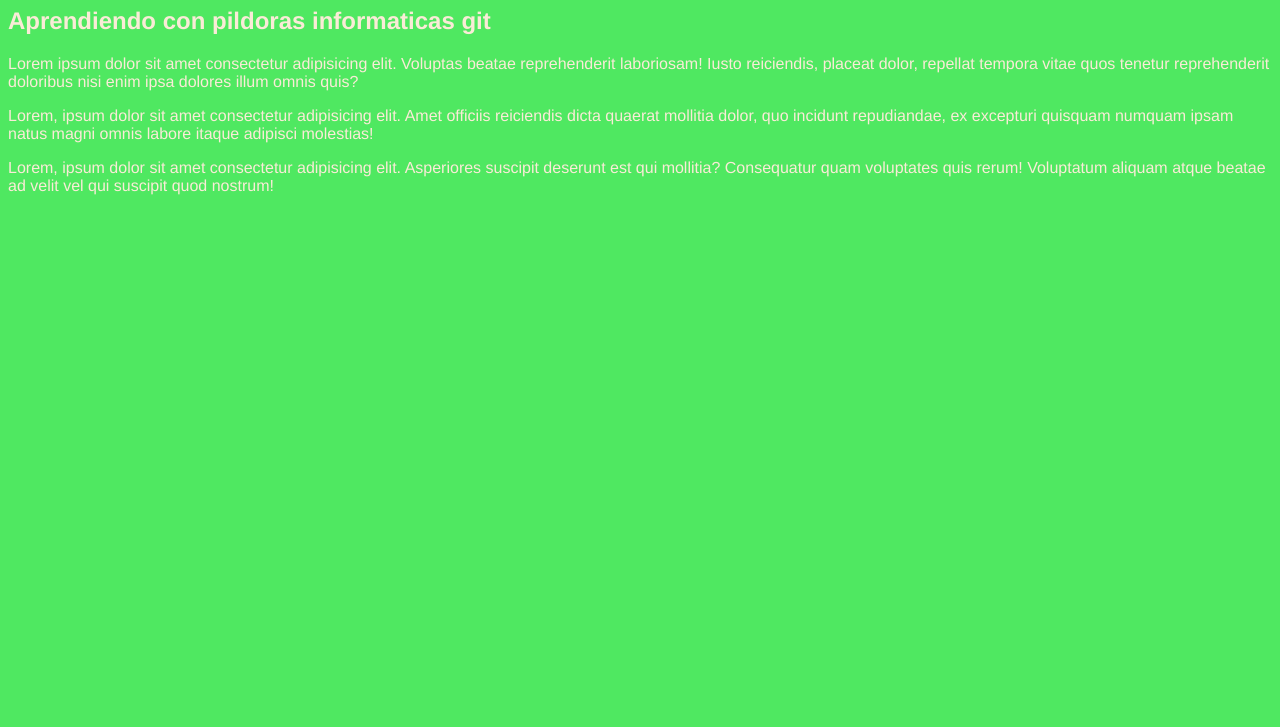
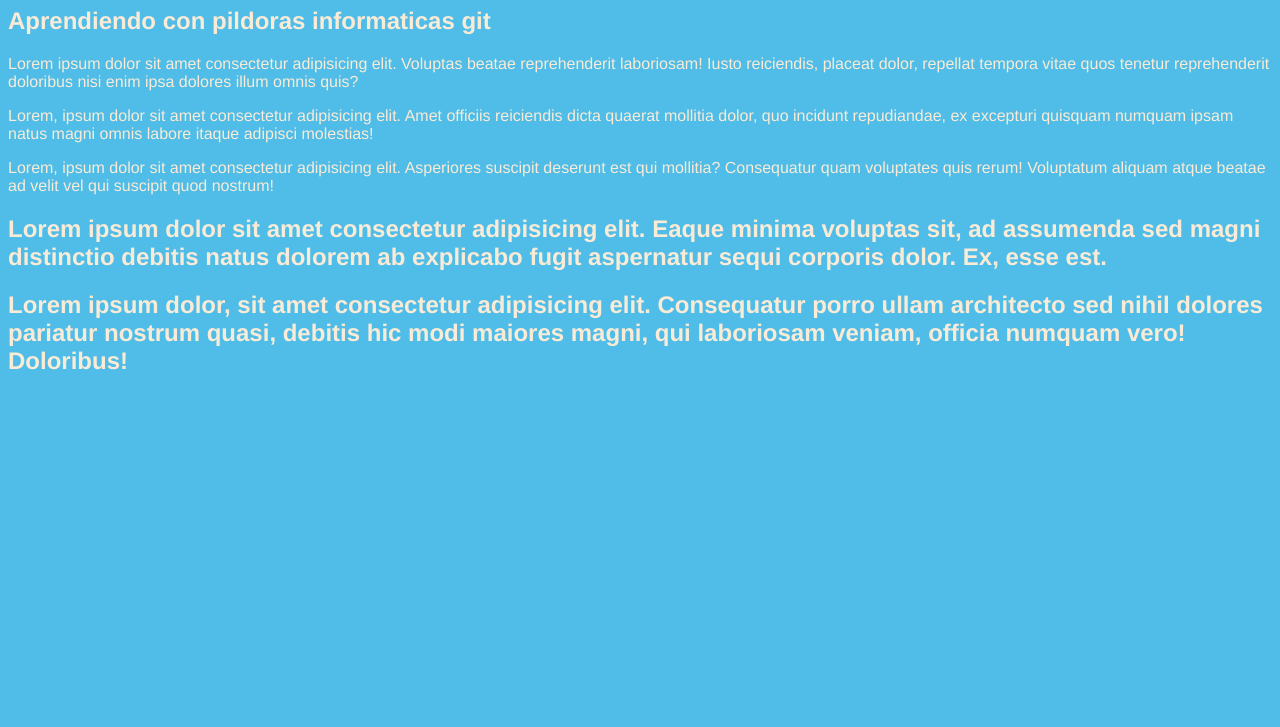
Before and after one commit to LuchoSK/CursoPildorasInformaticasGit, a plain HTML site: page index.html in a window 1280 px wide. Shown: the part 73-800 px from the top of the page. Drawn offline with Linux system fonts and the light colour scheme.

Commit message:
Cambio de color y se incluye lorem

```diff
--- a/css/estilos.css
+++ b/css/estilos.css
@@ -1,5 +1,5 @@
 body {
-    background-color: rgb(79, 232, 97);
+    background-color: rgb(79, 189, 232);
     font-family: 'Franklin Gothic Medium', 'Arial Narrow', Arial, sans-serif;
     color: antiquewhite;
 }
--- a/index.html
+++ b/index.html
@@ -13,5 +13,7 @@
     <p>Lorem ipsum dolor sit amet consectetur adipisicing elit. Voluptas beatae reprehenderit laboriosam! Iusto reiciendis, placeat dolor, repellat tempora vitae quos tenetur reprehenderit doloribus nisi enim ipsa dolores illum omnis quis?</p>
     <p>Lorem, ipsum dolor sit amet consectetur adipisicing elit. Amet officiis reiciendis dicta quaerat mollitia dolor, quo incidunt repudiandae, ex excepturi quisquam numquam ipsam natus magni omnis labore itaque adipisci molestias!</p>
     <p>Lorem, ipsum dolor sit amet consectetur adipisicing elit. Asperiores suscipit deserunt est qui mollitia? Consequatur quam voluptates quis rerum! Voluptatum aliquam atque beatae ad velit vel qui suscipit quod nostrum!</p>
+    <h2>Lorem ipsum dolor sit amet consectetur adipisicing elit. Eaque minima voluptas sit, ad assumenda sed magni distinctio debitis natus dolorem ab explicabo fugit aspernatur sequi corporis dolor. Ex, esse est.</h2>
+    <h2>Lorem ipsum dolor, sit amet consectetur adipisicing elit. Consequatur porro ullam architecto sed nihil dolores pariatur nostrum quasi, debitis hic modi maiores magni, qui laboriosam veniam, officia numquam vero! Doloribus!</h2>
 </body>
 </html>
```
